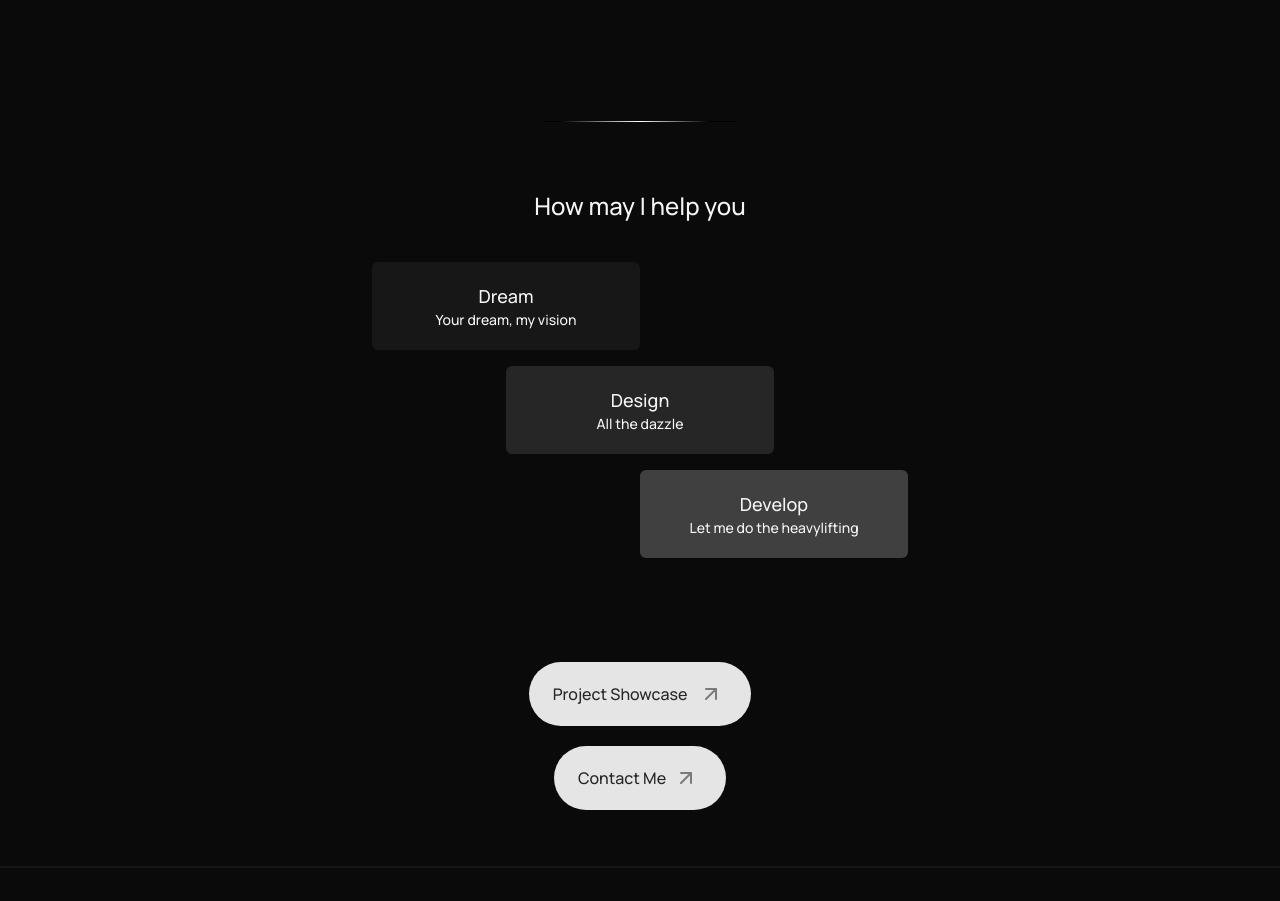
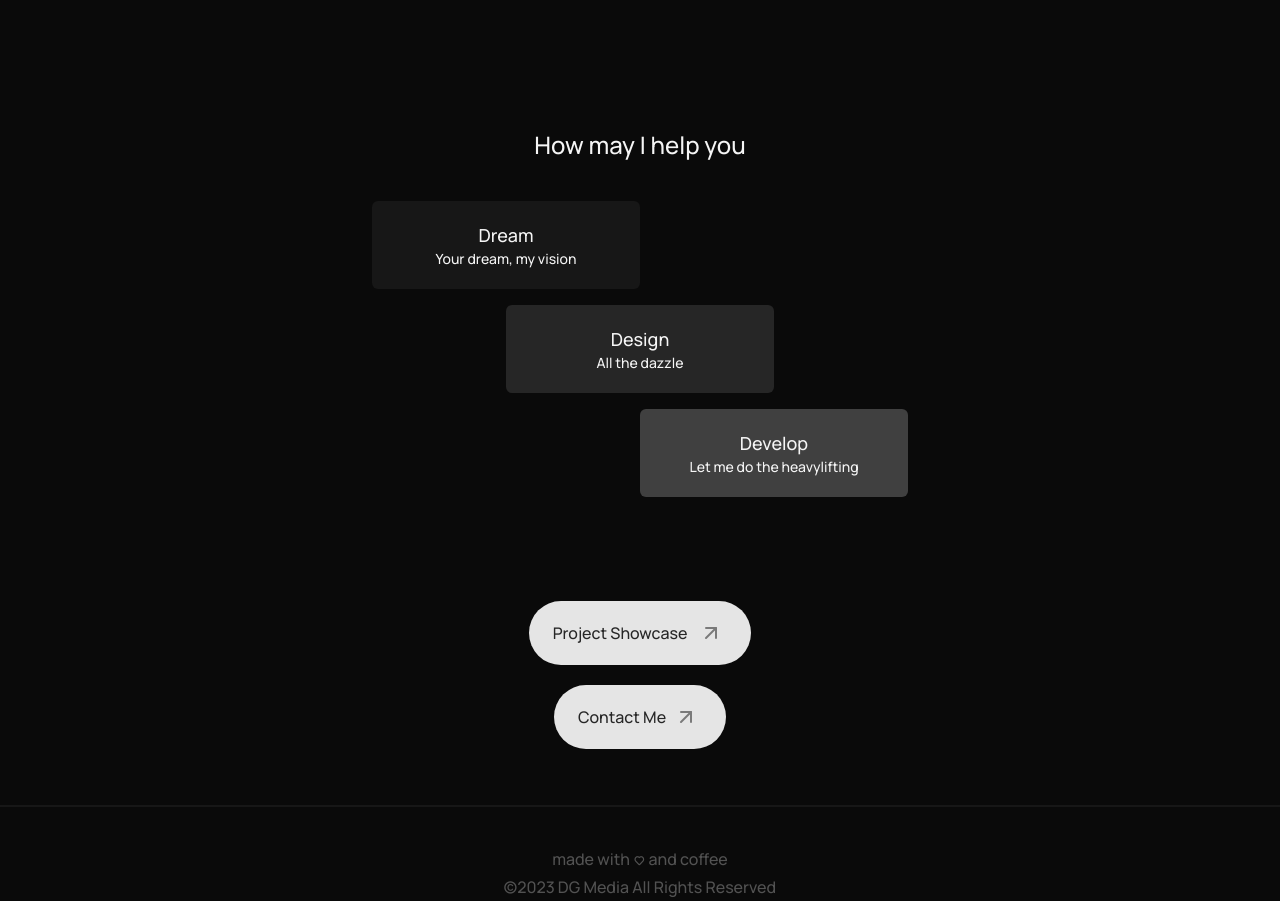
Before and after one commit to w3dg/personal-website, a React (Vite) app: page / in a window 1280 px wide. Shown: the part 860-1761 px from the top of the page. Built offline with nearby package versions, Linux system fonts and the light colour scheme.

Commit message:
Remove Gradient divider

```diff
--- a/src/pages/Home.tsx
+++ b/src/pages/Home.tsx
@@ -90,8 +90,6 @@ export const Home = () => {
           </ul>
         </section>
 
-        <div className="w-48 h-px max-w-lg mx-auto mt-20 gradient-divider"></div>
-
         <section className="w-full max-w-xl px-5 py-10 mx-auto mt-5">
           <h2 className="my-2 text-2xl text-center">How may I help you</h2>
           <div className="grid grid-cols-4 grid-rows-3 my-4 mt-8 text-center lg:text-lg">
```
